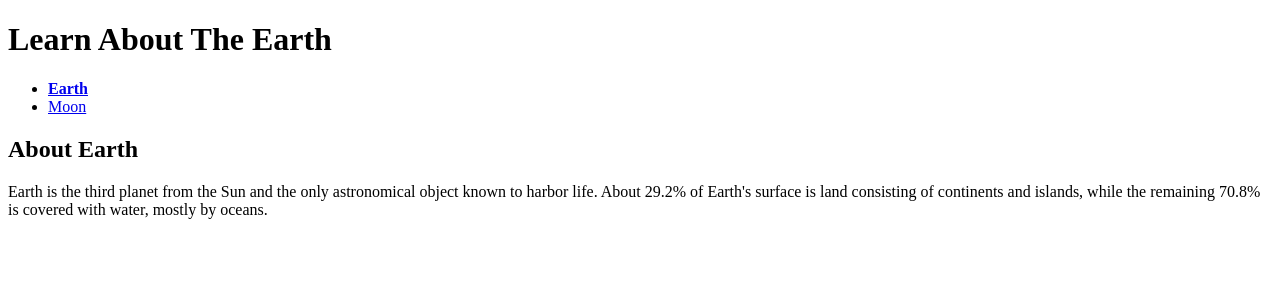
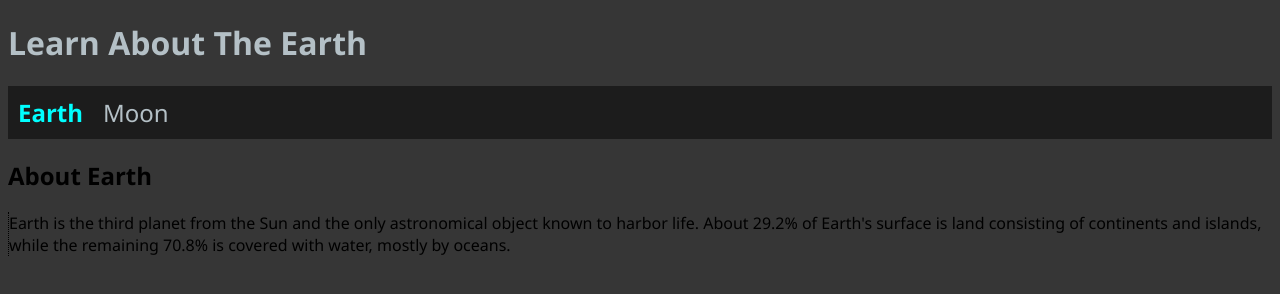
Before and after one commit to emmebe/hello-explorer, a plain HTML site: page earth.html in a window 1280 px wide. Drawn offline with Linux system fonts and the light colour scheme.

Commit message:
styled nav bar

```diff
--- a/screen.css
+++ b/screen.css
@@ -1,4 +1,41 @@
 /* Add screen styles below */
+body {
+    background: rgb(54, 54, 54);
+    font-family:'Segoe UI', Tahoma, Geneva, Verdana, sans-serif ;
+}
+
+h1 {
+    color:rgb(180, 192, 198)
+}
+
+p {
+    border-left: 1px dotted black;
+}
+
+nav {
+    background-color:rgb(28, 28, 28)
+}
+nav a {
+    color: rgb(180, 192, 198);
+    text-decoration: none;
+    font-size: 24px;
+    display: inline-block;
+    padding: 10px;
+}
+
 a.active {
     font-weight: bold;
+    color:aqua;
 }
+
+ul li a:hover {
+    background-color: rgb(80, 80, 80);
+}
+
+nav ul {
+    margin: 0;
+    padding: 0;
+    display: flex;
+    list-style: none;
+    overflow: hidden;
+}
```
